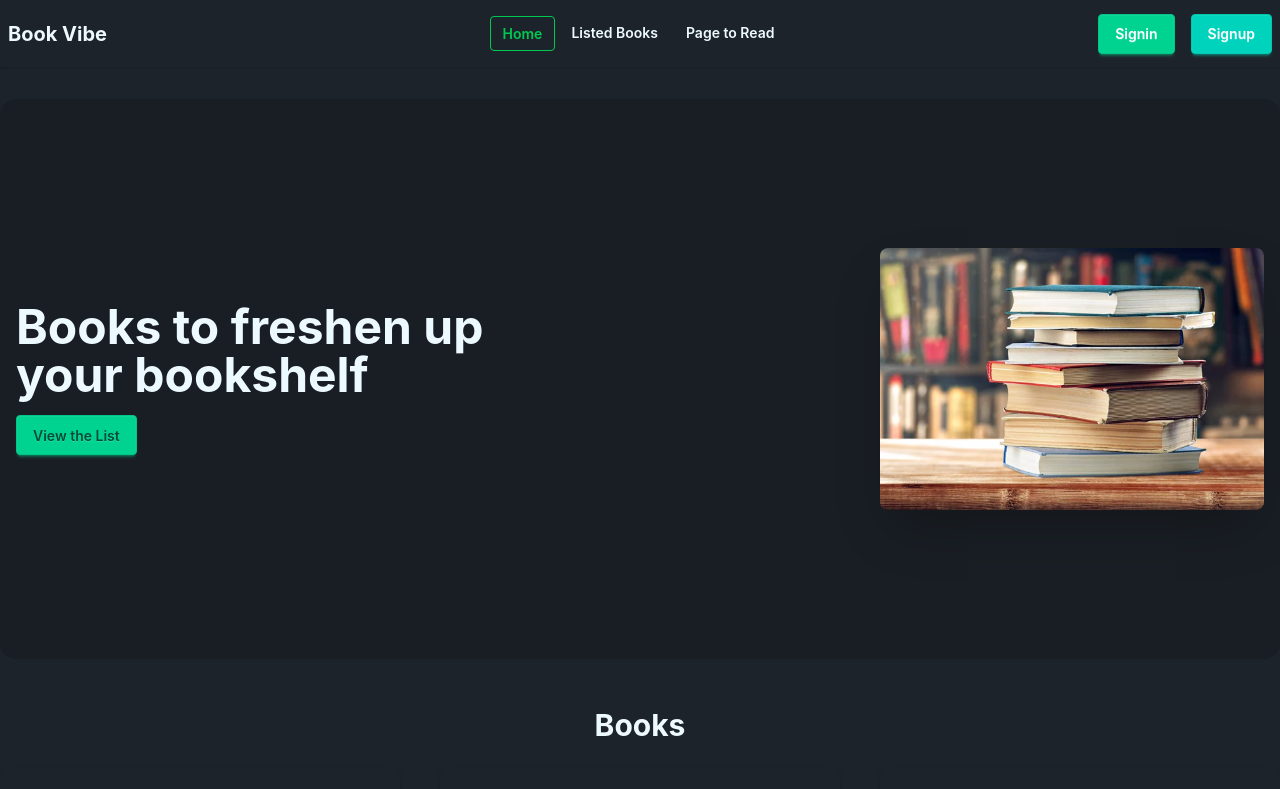
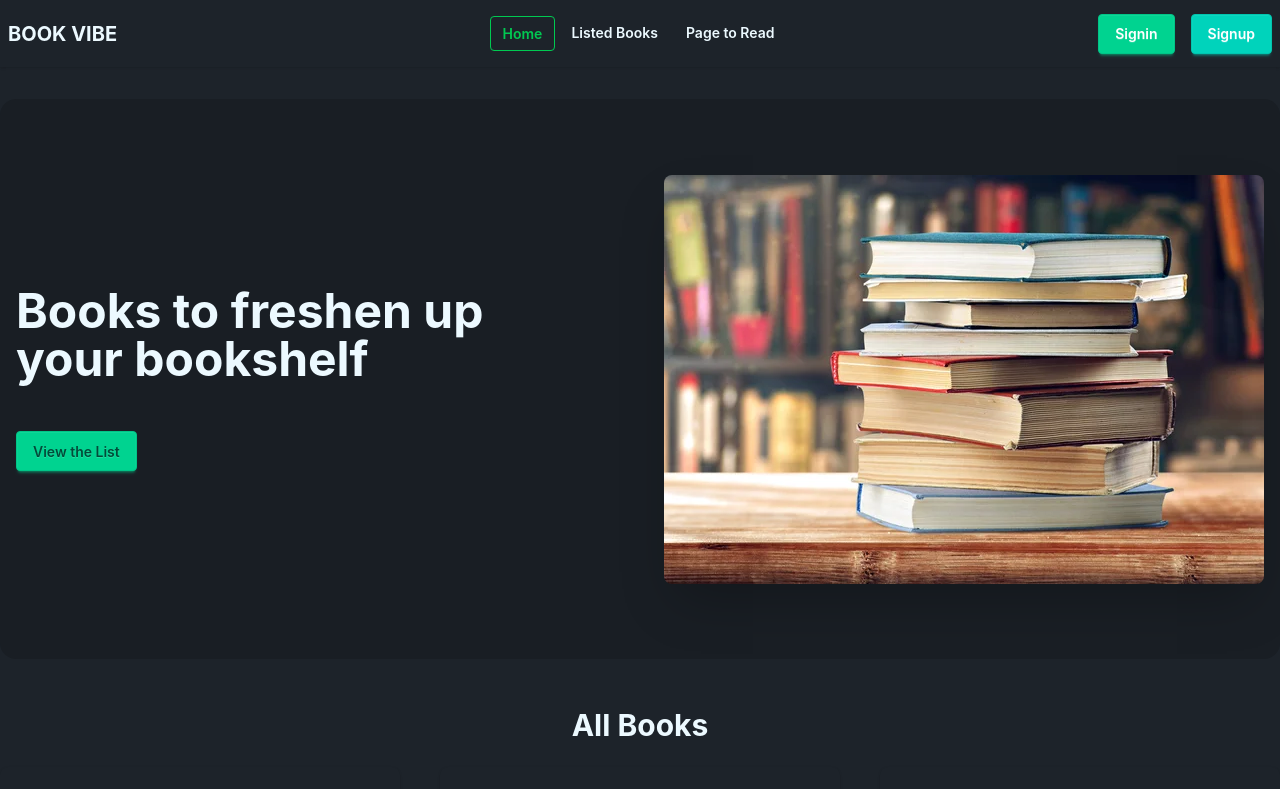
Before and after one commit to MuradHasan49/Book-Vibe, a React (Vite) app: page / in a window 1280 px wide. Shown: the top 789 px of the page. Built offline with nearby package versions, Linux system fonts and the light colour scheme; grey boxes are pictures that could not be loaded.

Commit message:
fix some issue

```diff
--- a/src/components/homepage/AllBooks.jsx
+++ b/src/components/homepage/AllBooks.jsx
@@ -9,7 +9,7 @@ const AllBooks = () => {
   console.log(books, "books ");
   return (
     <div className="my-12 container mx-auto">
-      <h2 className="font-bold text-3xl text-center mb-6">Books</h2>
+      <h2 className="font-bold text-3xl text-center mb-6">All Books</h2>
 
       <div className="grid grid-cols-1 md:grid-cols-2 lg:grid-cols-3 gap-10">
         {books.map((book, ind) => {
--- a/src/components/homepage/Banner.jsx
+++ b/src/components/homepage/Banner.jsx
@@ -5,13 +5,13 @@ const Banner = () => {
   return (
     <div className="hero bg-base-200 min-h-[70vh] rounded-2xl my-8 container mx-auto">
       <div className="hero-content flex-col lg:flex-row-reverse w-full justify-between">
-        <img src={bookImg} className="max-w-sm rounded-lg shadow-2xl" />
+        <img src={bookImg} className=" rounded-lg shadow-2xl" />
         <div>
           <h1 className="text-5xl font-bold">
             Books to freshen up <br /> your bookshelf
           </h1>
 
-          <button className="btn btn-success mt-4">View the List</button>
+          <button className="btn btn-success mt-12">View the List</button>
         </div>
       </div>
     </div>
--- a/src/components/shared/navbar/Navbar.jsx
+++ b/src/components/shared/navbar/Navbar.jsx
@@ -65,7 +65,9 @@ const Navbar = () => {
               {links}
             </ul>
           </div>
-          <h2 className="font-bold text-xl">Book Vibe</h2>
+          <Link to={"/"}>
+          <h2 className="font-bold text-xl">BOOK VIBE</h2>
+          </Link>
         </div>
         <div className="navbar-center hidden lg:flex">
           <ul className="menu menu-horizontal px-1">{links}</ul>
```
